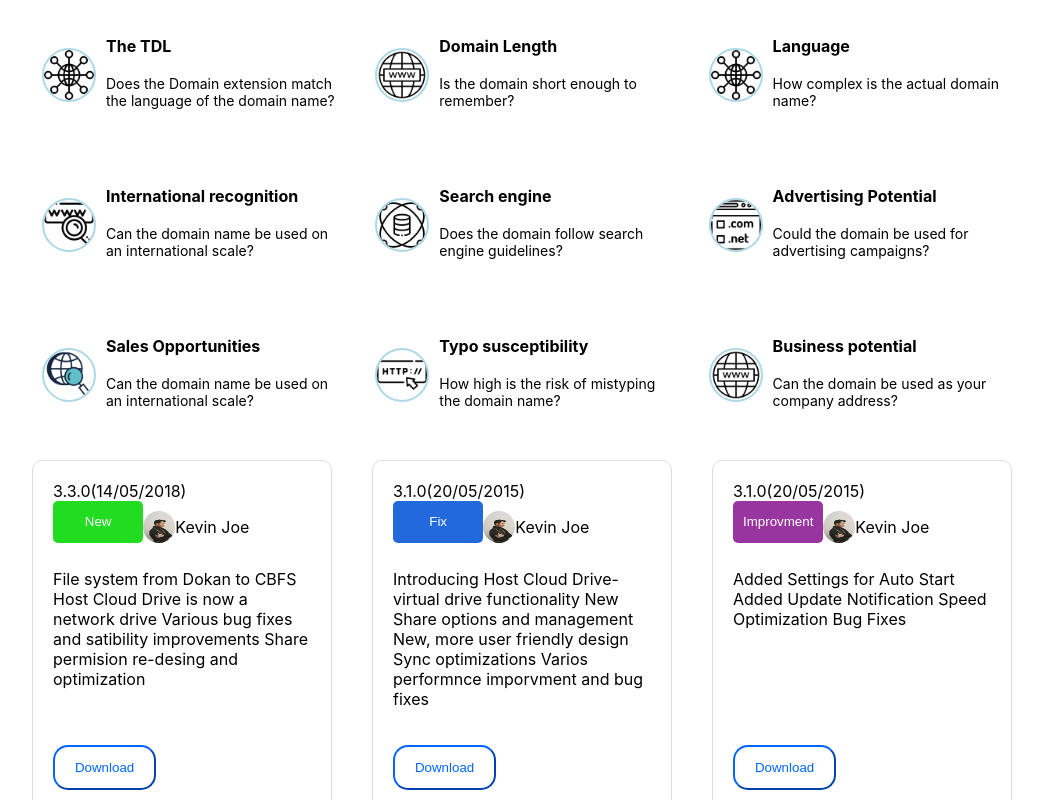
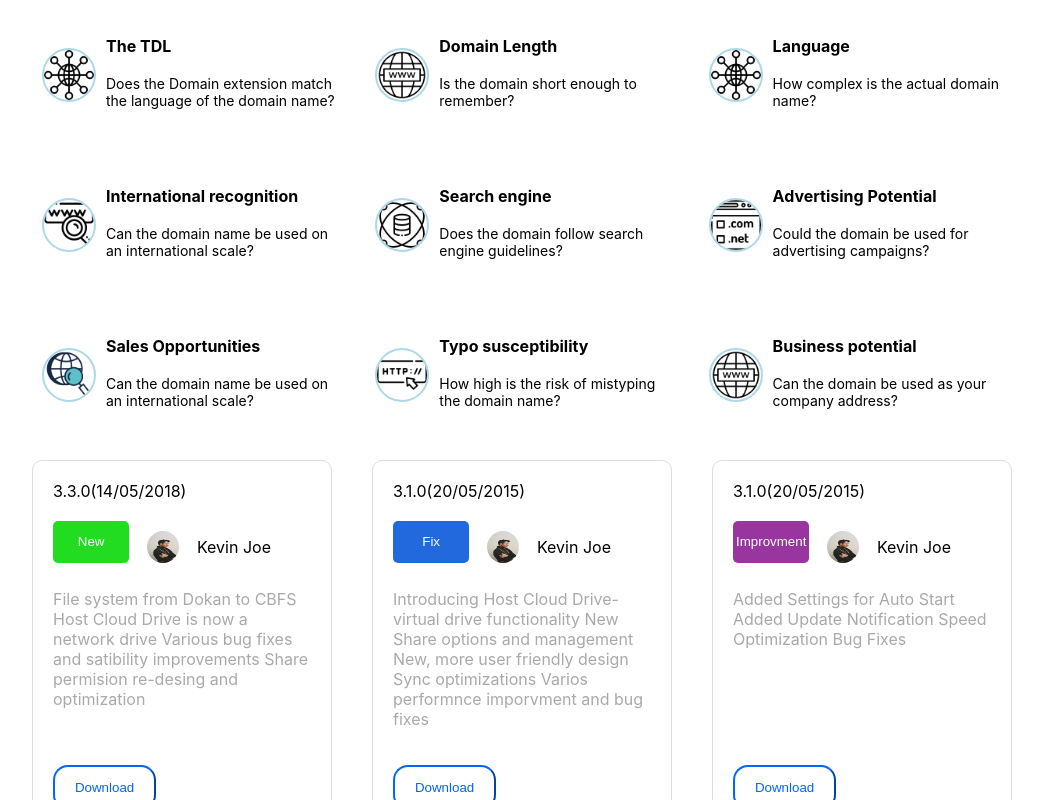
Before and after one commit to MedinaSekiraqa/FirstTask, a React (Create React App) app: page / in a window 1280 px wide. Shown: the top 800 px of the page, without its empty margins (118-1161 px from the left). Built offline with nearby package versions, Linux system fonts and the light colour scheme.

Commit message:
lastchanges

```diff
--- a/src/components/Card.css
+++ b/src/components/Card.css
@@ -40,6 +40,9 @@
   display: flex;
   flex-direction: column;
   align-items: center;
+  justify-content: space-between;
+  margin-top: 20px;
+  margin-right: 40px;
 }
 
 .new-button {
@@ -71,6 +74,9 @@
   }
 }
 
+.paragraph{
+  color:darkgrey;
+}
 
 @media (min-width: 600px) {
   .main-container {
```
